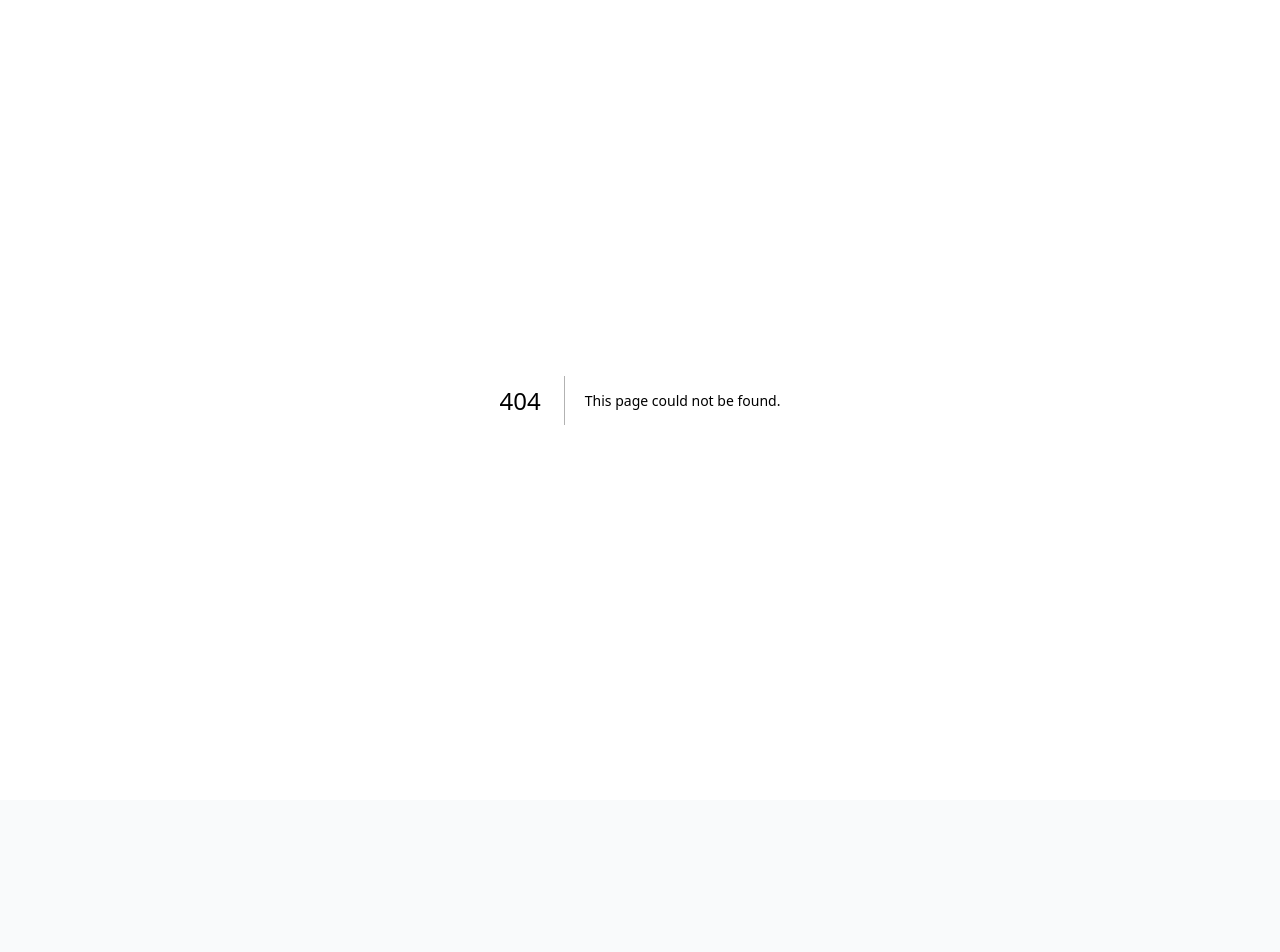
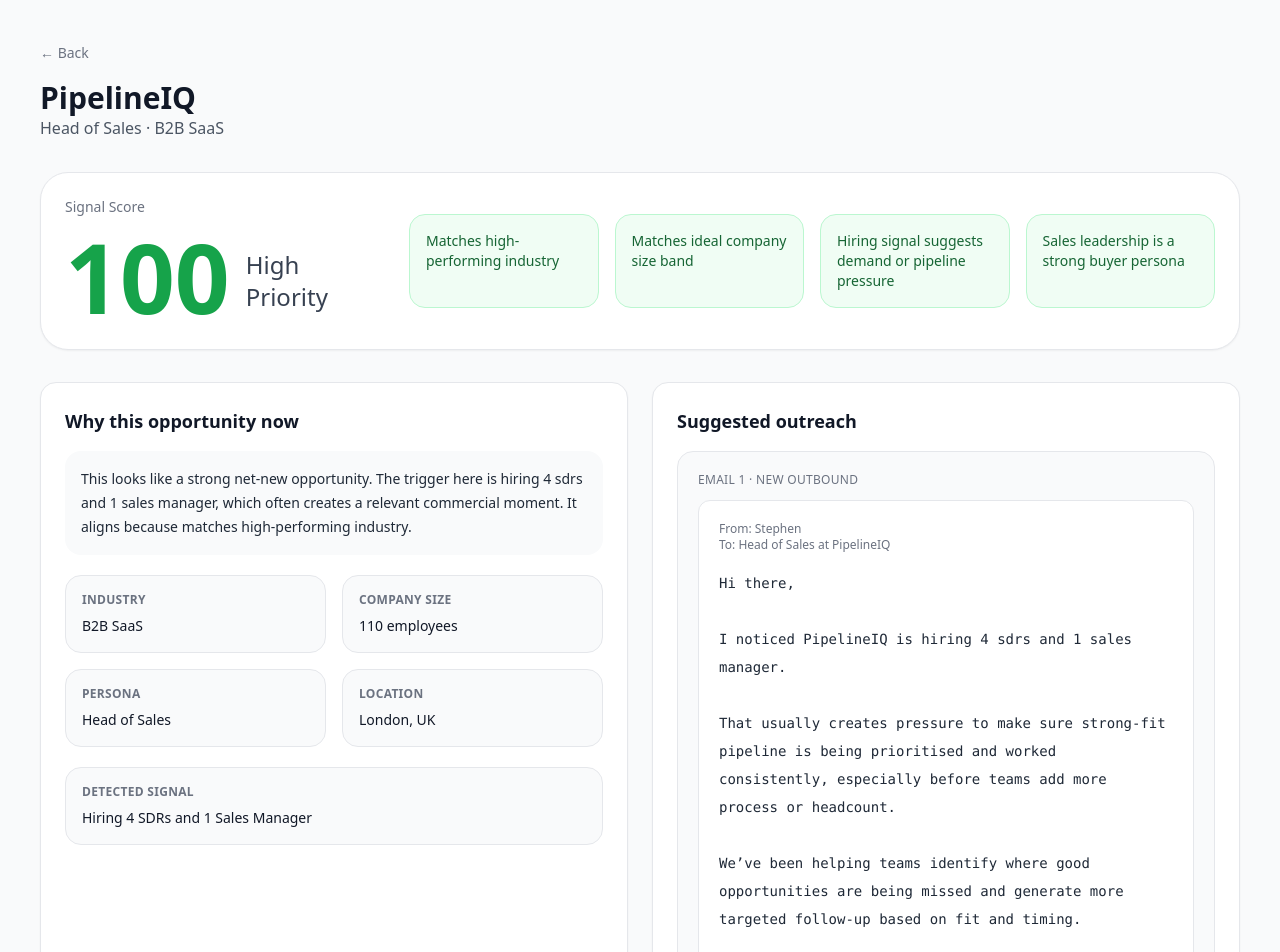
Before and after one commit to powerstephen/ai-sales-agent-mvp-new, a Next.js app: page /signals/sig_001 in a window 1280 px wide. Before the commit this address had no page. Shown: the top 952 px of the page. Before the commit the page ends 800 px from the top, so only its background shows below. Built offline with nearby package versions, Linux system fonts and the light colour scheme.

Commit message:
Create page.tsx

```diff
--- /dev/null
+++ b/app/signals/[id]/page.tsx
@@ -0,0 +1,159 @@
+import Link from "next/link";
+import { notFound } from "next/navigation";
+import { getSignalById, scoreSignal, getSignalReasons, getSignalReasoning, generateSignalEmails } from "@/lib/signals";
+
+function getScoreColor(score: number) {
+  if (score >= 80) return "text-green-600";
+  if (score >= 60) return "text-amber-500";
+  return "text-gray-400";
+}
+
+function getPriorityLabel(score: number) {
+  if (score >= 80) return "High Priority";
+  if (score >= 60) return "Medium Priority";
+  return "Low Priority";
+}
+
+export default function SignalPage({ params }: { params: { id: string } }) {
+  const signal = getSignalById(params.id);
+
+  if (!signal) {
+    notFound();
+  }
+
+  const score = scoreSignal(signal);
+  const reasons = getSignalReasons(signal);
+  const reasoning = getSignalReasoning(signal);
+  const emails = generateSignalEmails(signal);
+
+  return (
+    <main className="min-h-screen bg-gray-50 px-6 py-10 md:px-10">
+      <div className="mx-auto max-w-7xl">
+        <div className="mb-8">
+          <Link href="/" className="text-sm text-gray-500 hover:text-gray-700">
+            ← Back
+          </Link>
+
+          <h1 className="mt-4 text-3xl font-semibold text-gray-900">
+            {signal.company}
+          </h1>
+          <p className="text-gray-600">
+            {signal.persona} · {signal.industry}
+          </p>
+        </div>
+
+        <div className="mb-8 rounded-[28px] border border-gray-200 bg-white p-6 shadow-sm">
+          <div className="grid gap-6 md:grid-cols-[320px_1fr] md:items-center">
+            <div>
+              <p className="text-sm font-medium text-gray-500">Signal Score</p>
+              <div className="mt-3 flex items-end gap-4">
+                <div className={`text-8xl font-bold leading-none ${getScoreColor(score)}`}>
+                  {score}
+                </div>
+                <div className="pb-3 text-2xl font-medium text-gray-700">
+                  {getPriorityLabel(score)}
+                </div>
+              </div>
+            </div>
+
+            <div className="grid grid-cols-2 gap-4 md:grid-cols-4">
+              {reasons.map((reason, index) => (
+                <div
+                  key={index}
+                  className="rounded-2xl border border-green-200 bg-green-50 px-4 py-4 text-sm font-medium text-green-800"
+                >
+                  {reason}
+                </div>
+              ))}
+            </div>
+          </div>
+        </div>
+
+        <div className="mb-8 grid gap-6 lg:grid-cols-2">
+          <section className="rounded-2xl border border-gray-200 bg-white p-6 shadow-sm">
+            <h2 className="text-lg font-semibold text-gray-900">Why this opportunity now</h2>
+
+            <div className="mt-4 rounded-2xl bg-gray-50 p-4">
+              <p className="text-sm leading-6 text-gray-800">{reasoning}</p>
+            </div>
+
+            <div className="mt-5 grid gap-4 md:grid-cols-2">
+              <div className="rounded-2xl border border-gray-200 bg-gray-50 p-4">
+                <p className="text-xs font-semibold uppercase tracking-wide text-gray-500">Industry</p>
+                <p className="mt-2 text-sm font-medium text-gray-900">{signal.industry}</p>
+              </div>
+              <div className="rounded-2xl border border-gray-200 bg-gray-50 p-4">
+                <p className="text-xs font-semibold uppercase tracking-wide text-gray-500">Company size</p>
+                <p className="mt-2 text-sm font-medium text-gray-900">{signal.employees} employees</p>
+              </div>
+              <div className="rounded-2xl border border-gray-200 bg-gray-50 p-4">
+                <p className="text-xs font-semibold uppercase tracking-wide text-gray-500">Persona</p>
+                <p className="mt-2 text-sm font-medium text-gray-900">{signal.persona}</p>
+              </div>
+              <div className="rounded-2xl border border-gray-200 bg-gray-50 p-4">
+                <p className="text-xs font-semibold uppercase tracking-wide text-gray-500">Location</p>
+                <p className="mt-2 text-sm font-medium text-gray-900">{signal.location}</p>
+              </div>
+            </div>
+
+            <div className="mt-5 rounded-2xl border border-gray-200 bg-gray-50 p-4">
+              <p className="text-xs font-semibold uppercase tracking-wide text-gray-500">Detected signal</p>
+              <p className="mt-2 text-sm font-medium text-gray-900">{signal.signal}</p>
+            </div>
+          </section>
+
+          <section className="rounded-2xl border border-gray-200 bg-white p-6 shadow-sm">
+            <h2 className="text-lg font-semibold text-gray-900">Suggested outreach</h2>
+
+            <div className="mt-4 space-y-5">
+              <div className="rounded-2xl border border-gray-200 bg-gray-50 p-5">
+                <div className="mb-3 text-xs font-medium uppercase tracking-wide text-gray-500">
+                  Email 1 · New outbound
+                </div>
+
+                <div className="rounded-xl border border-gray-200 bg-white p-5">
+                  <div className="mb-4 text-xs text-gray-500">
+                    From: Stephen
+                    <br />
+                    To: {signal.persona} at {signal.company}
+                  </div>
+
+                  <pre className="whitespace-pre-wrap text-sm leading-7 text-gray-800">
+                    {emails.email}
+                  </pre>
+                </div>
+              </div>
+
+              <div className="rounded-2xl border border-gray-200 bg-gray-50 p-5">
+                <div className="mb-3 text-xs font-medium uppercase tracking-wide text-gray-500">
+                  Email 2 · Follow-up
+                </div>
+
+                <div className="rounded-xl border border-gray-200 bg-white p-5">
+                  <div className="mb-4 text-xs text-gray-500">
+                    From: Stephen
+                    <br />
+                    To: {signal.persona} at {signal.company}
+                  </div>
+
+                  <pre className="whitespace-pre-wrap text-sm leading-7 text-gray-800">
+                    {emails.followUpEmail}
+                  </pre>
+                </div>
+              </div>
+            </div>
+
+            <div className="mt-6 flex flex-wrap gap-3">
+              <button className="rounded-lg bg-black px-4 py-2 text-sm text-white">
+                Launch outbound
+              </button>
+              <button className="rounded-lg border border-gray-300 px-4 py-2 text-sm text-gray-700">
+                Edit emails
+              </button>
+            </div>
+          </section>
+        </div>
+      </div>
+    </main>
+  );
+}
```
